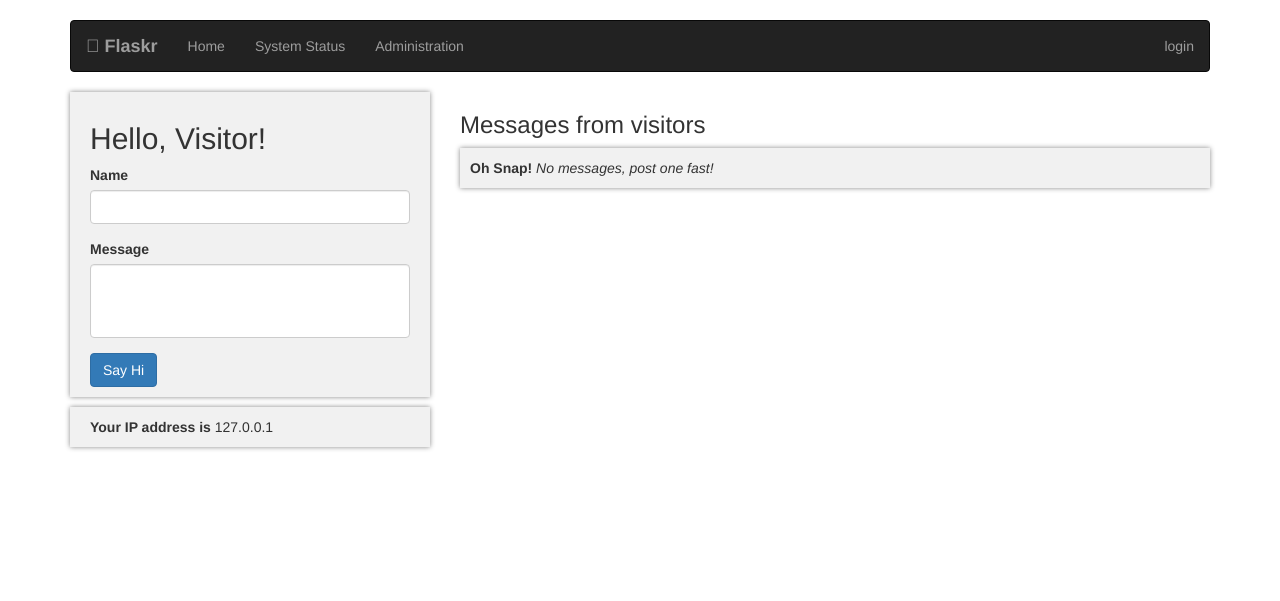
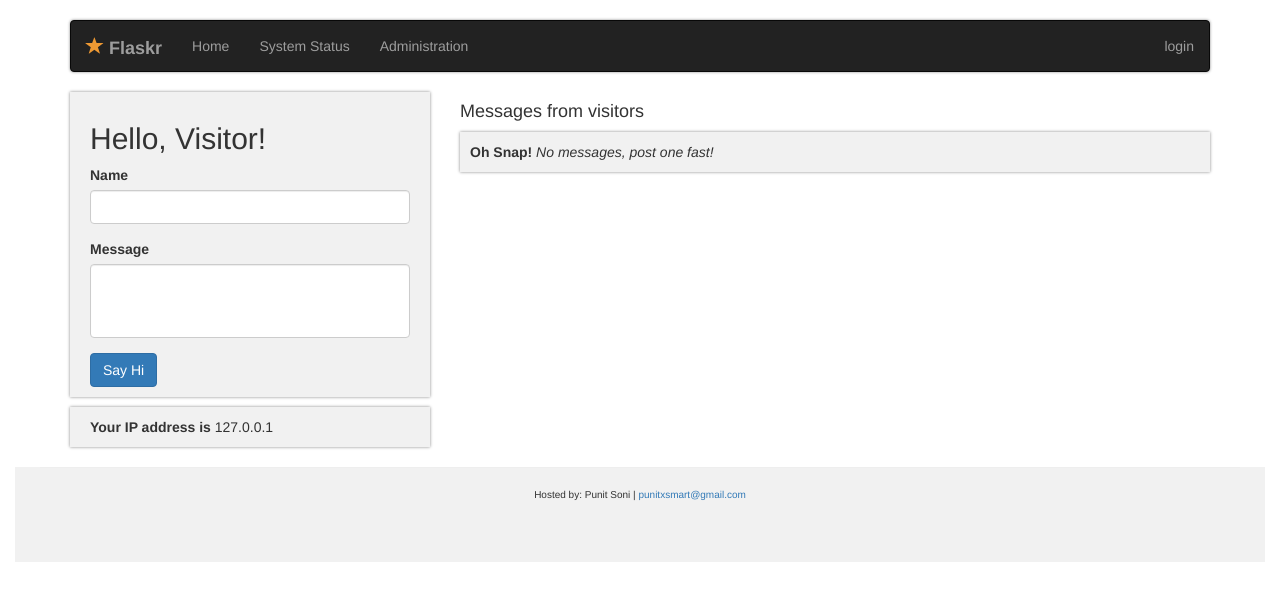
Before and after one commit to punitsoni/flaskr, a Flask app: page / in a window 1280 px wide. Shown: the top 601 px of the page. Run offline with Flask 2, Linux system fonts and the light colour scheme; data that the repository does not hold is empty; parts of the project's set-up code (start-up, migrations or seed data) failed here and were passed over; some libraries are stand-ins or nearby versions.

Commit message:
updates from mac

```diff
--- a/app/static/style.css
+++ b/app/static/style.css
@@ -1,7 +1,7 @@
 .post{
     background-color: #f1f1f1;
     padding:10px 10px;
-    box-shadow: 0px 0px 5px #888888;
+    box-shadow: 0px 0px 3px #888888;
     margin-top: 10px;
     margin-bottom: 10px;
 }
@@ -14,13 +14,33 @@
 .post-container {
 }
 
-.shadow-pane{
+.nav-shadow {
+    box-shadow: 0px 0px 3px #888888;
+}
+
+.shadow-pane {
     background-color: #f1f1f1;
     padding:10px 20px;
-    box-shadow: 0px 0px 5px #888888;
-    /*margin: 10px 10px;*/
+    box-shadow: 0px 0px 3px #888888;
 }
 /* override bootstrap alert style */
 .alert {
     padding:10px 10px;
 }
+
+.center {
+    margin-left: auto;
+    margin-right: auto;
+    /*width: auto;*/
+    /*display: inline-block;*/
+    text-align: center;
+}
+
+footer {
+    background-color: #f1f1f1;
+    padding-bottom:50px;
+    padding-left:25px;
+    padding-right:25px;
+    margin: 0px;
+    font-size: x-small;
+}
--- a/app/templates/admin.html
+++ b/app/templates/admin.html
@@ -1,6 +1,6 @@
 {% extends "bs_layout.html" %}
 {% block body %}
-<div class="container">
+<div class="container" role="main">
   {% if not session.logged_in %}
   <div class="row">
     <div class="col-sm-6">
@@ -38,4 +38,6 @@
       </div>
       {% endif %}
     </div>
+    </div>
+    </div>
     {% endblock %}
--- a/app/templates/bs_layout.html
+++ b/app/templates/bs_layout.html
@@ -4,27 +4,33 @@
   <meta charset="utf-8">
   <meta name="viewport" content="width=device-width, initial-scale=1">
 
-  <!-- Bootstrap core CSS -->
+  <link rel="icon" type="image/ico" href="/static/favicon.ico?v=2">
+  <!-- Bootstrap core CSS
   <link href="http://getbootstrap.com/dist/css/bootstrap.min.css"
-  rel="stylesheet">
+  rel="stylesheet">-->
+  <!-- Latest compiled and minified CSS -->
+  <link rel="stylesheet"
+   href="https://maxcdn.bootstrapcdn.com/bootstrap/3.3.1/css/bootstrap.min.css?v=2">
   <!-- site specific CSS -->
-  <link href="{{ url_for('static', filename='style.css') }}"
-  rel="stylesheet">
-
+  <link href="/static/style.css" rel="stylesheet">
+  <!-- Latest compiled and minified JavaScript -->
+  <script src="https://maxcdn.bootstrapcdn.com/bootstrap/3.3.1/js/
+    bootstrap.min.js"></script>
   <!-- jQuery (necessary for Bootstrap's JavaScript plugins) -->
-  <script src="https://ajax.googleapis.com/ajax/libs/jquery/1.11.1/jquery.min.js">
+  <script
+  src="https://ajax.googleapis.com/ajax/libs/jquery/1.11.1/jquery.min.js">
   </script>
   <script src="static/main.js"></script>
 </head>
 <body role="document">
 <br>
 <div class="container">
-  <nav class="navbar navbar-inverse" role="navigation">
+  <nav class="navbar navbar-inverse nav-shadow" role="navigation">
   <div class="container-fluid">
     <div class="navbar-header">
       <strong>
         <a class="navbar-brand" href="{{ url_for('home') }}">
-        <span class="glyphilcon glyphicon-star"></span>
+        <span class="glyphicon glyphicon-star" style="color:#ee9933;"></span>
         Flaskr</a>
       </strong>
       </div>
@@ -34,11 +40,13 @@
         <li><a href="{{ url_for('admin') }}">Administration</a></li>
       </ul>
       <ul class="nav navbar-nav navbar-right">
-        {% if session.logged_in %}
-        <li><a href="{{ url_for('logout') }}">logout</a></li>
+      <li>
+       {% if session.logged_in %}
+        <a href="{{ url_for('logout') }}">logout</a>
         {% else %}
-        <li><a href="{{ url_for('admin') }}">login</a></li>
+        <a href="{{ url_for('admin') }}">login</a>
         {% endif %}
+        </li>
       </ul>
       </div>
   </nav>
@@ -53,4 +61,10 @@
   </div>
   {% block body %}{% endblock %}
 </body>
+<div class="container-fluid">
+<footer>
+  <hr><p class="center">Hosted by: Punit Soni |
+  <a href="mailto:punitxsmart@gmail.com">punitxsmart@gmail.com</a></p>
+</footer>
+</div>
 </html>
--- a/app/templates/home.html
+++ b/app/templates/home.html
@@ -13,8 +13,8 @@
         </div>
         <div class="form-group">
           <label for="message">Message</label>
-          <textarea class="form-control" rows="3" id="message" style="resize:none;"
-          name="message" required></textarea>
+          <textarea class="form-control" rows="3" id="message"
+           style="resize:none;" name="message" required></textarea>
         </div>
         <button type="submit" class="btn btn-primary">Say Hi</button>
       </form>
@@ -25,7 +25,7 @@
     </div>
     <div class="col-sm-8">
       <div class="post-container">
-        <h3> Messages from visitors </h3>
+        <h4> Messages from visitors </h4>
         {% for post in posts %}
         <div class="post" id="message{{ loop.index }}">
         {% if session.logged_in %}
--- a/app/views.py
+++ b/app/views.py
@@ -2,6 +2,7 @@ import sqlite3
 from flask import Flask, request, session, g, redirect, url_for, \
     abort, render_template, flash
 import platform
+import psutil
 
 from app import app
 from app import sys_info
@@ -60,6 +61,8 @@ def add_post():
 
 @app.route('/sysinfo')
 def sysinfo():
+    sys_info['mem_usage'] = psutil.virtual_memory().percent
+    sys_info['cpu_util'] = psutil.cpu_percent(percpu=True, interval=None)
     return render_template('sysinfo.html', sys_info=sys_info)
 
 @app.route('/admin', methods=['GET', 'POST'])
--- a/flaskr_config.py
+++ b/flaskr_config.py
@@ -1,6 +1,7 @@
-APP_ROOT = '/usr2/punits/workspace/mywork/web/www/flaskr/'
+import flaskr_config_local as lconfig
 
-DATABASE = APP_ROOT + 'tmp/flaskr.db'
+APP_ROOT = lconfig.APP_ROOT
+DATABASE = APP_ROOT + '/tmp/flaskr.db'
 DEBUG = True
 SECRET_KEY = 'development key'
 USERNAME = 'admin'
--- /dev/null
+++ b/flaskr_config_local.py
@@ -0,0 +1,5 @@
+# this file contains config info specific to the server
+# Please modify this variables according to your requirements
+
+# full path to the application root
+APP_ROOT='/Users/punits/work/web/flaskr'
```
Also changed, not shown: app/templates/sysinfo.html (+17 -6 lines), app/schema.sql (line endings or trailing spaces), app/static/favicon.ico (added), 1 other file.
